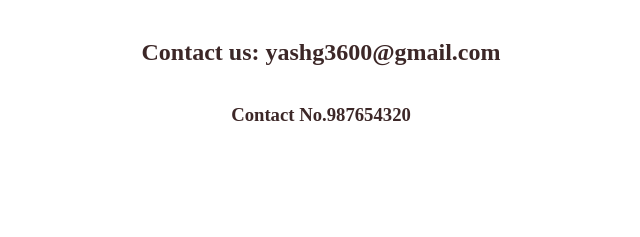
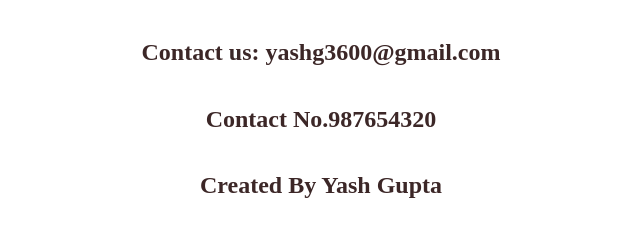
Before and after one commit to 1Y325/spotify_clone, a plain HTML site: page about.html in a window 1280 px wide. Shown: the part 69-306 px from the top of the page, without its empty margins (319-959 px from the left). Drawn offline with Linux system fonts and the light colour scheme.

Commit message:
about updated

```diff
--- a/about.html
+++ b/about.html
@@ -41,6 +41,7 @@
 </div>
      <div class="c2"><h2 id="2">Contact us: yashg3600@gmail.com</h2></div>
 
-  <div class="c3">  <h3 id="3">Contact No.987654320</h3></div>
+  <div class="c3">  <h2 id="3">Contact No.987654320</h2></div>
+  <div class="c3"><h2>Created By Yash Gupta</h2></div>
 </body>
 </html>
```
Also changed, not shown: index.html (+1 -1 lines).
